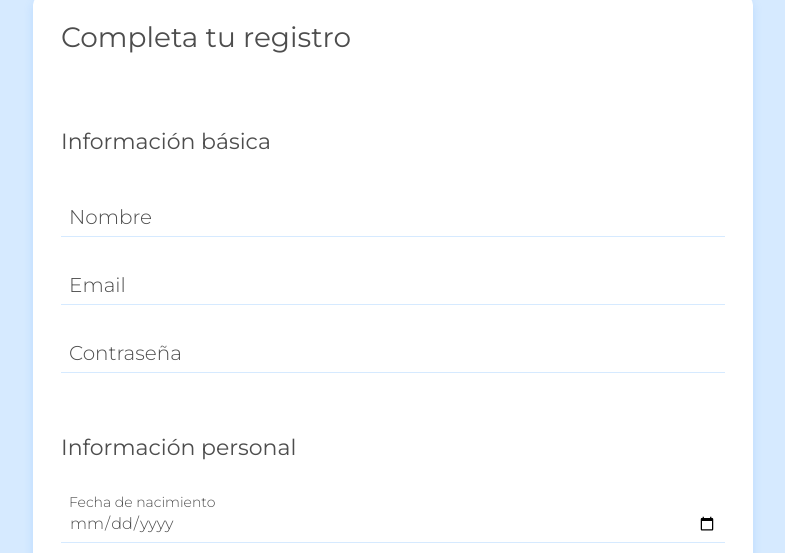
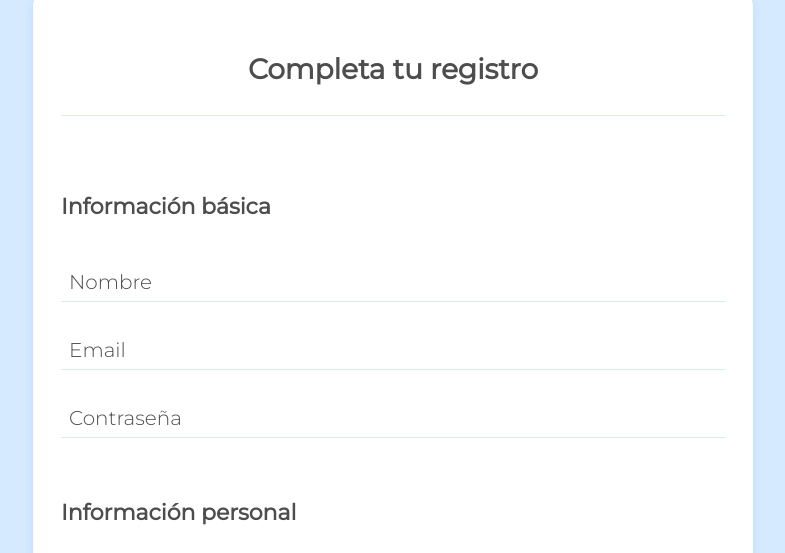
Before and after one commit to agustinpaul0/formulario, a plain HTML site: page validacion/index.html in a window 1280 px wide. Shown: the part 228-781 px from the top of the page, without its empty margins (247-1032 px from the left). Drawn offline with Linux system fonts and the light colour scheme.

Commit message:
Finalizando proyecto

```diff
--- a/validacion/assets/css/componentes/card.css
+++ b/validacion/assets/css/componentes/card.css
@@ -12,4 +12,9 @@
 .card__title {
   font-size: var(--font-size-card-title);
   margin-bottom: 1rem;
+  font-weight: 900;
+  display: flex;
+  justify-content: center;
+  padding: 2rem;
+  border-bottom: 1px solid var(--secondary-color);
 }
--- a/validacion/assets/css/componentes/inputs.css
+++ b/validacion/assets/css/componentes/inputs.css
@@ -6,6 +6,7 @@
   font-size: var(--font-size-form-fieldset);
   padding-top: 3rem;
   margin-bottom: 2rem;
+  font-weight: 700;
 }
 
 .input-container {
```
